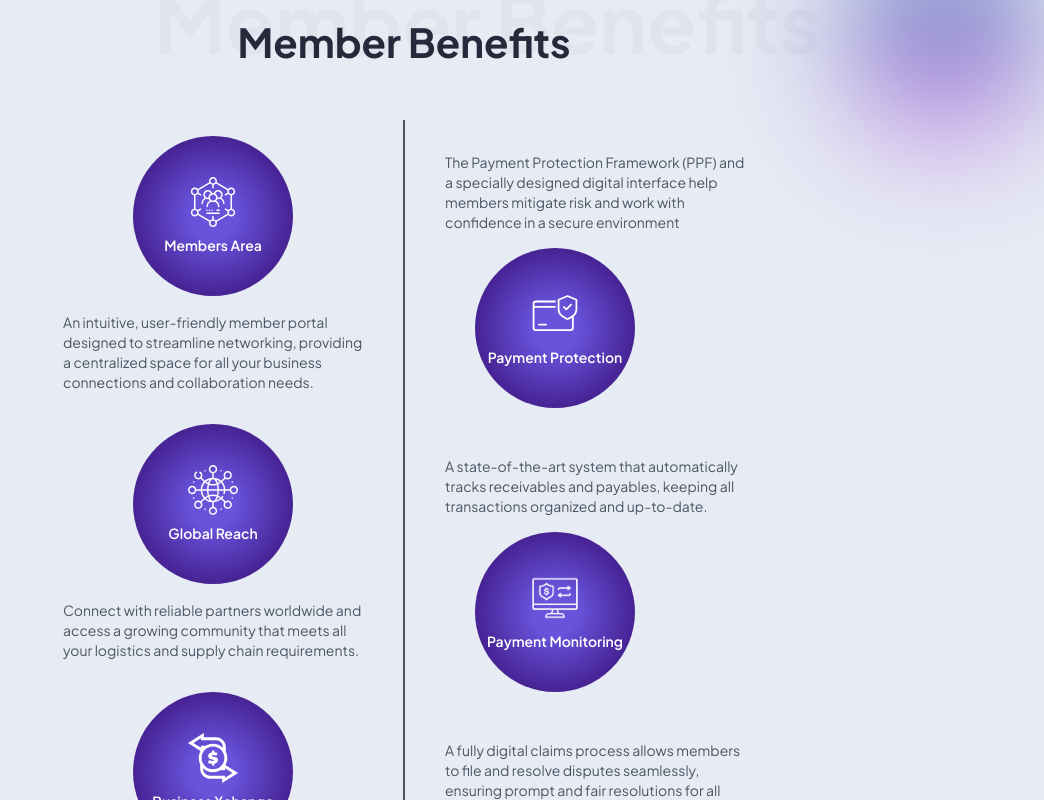
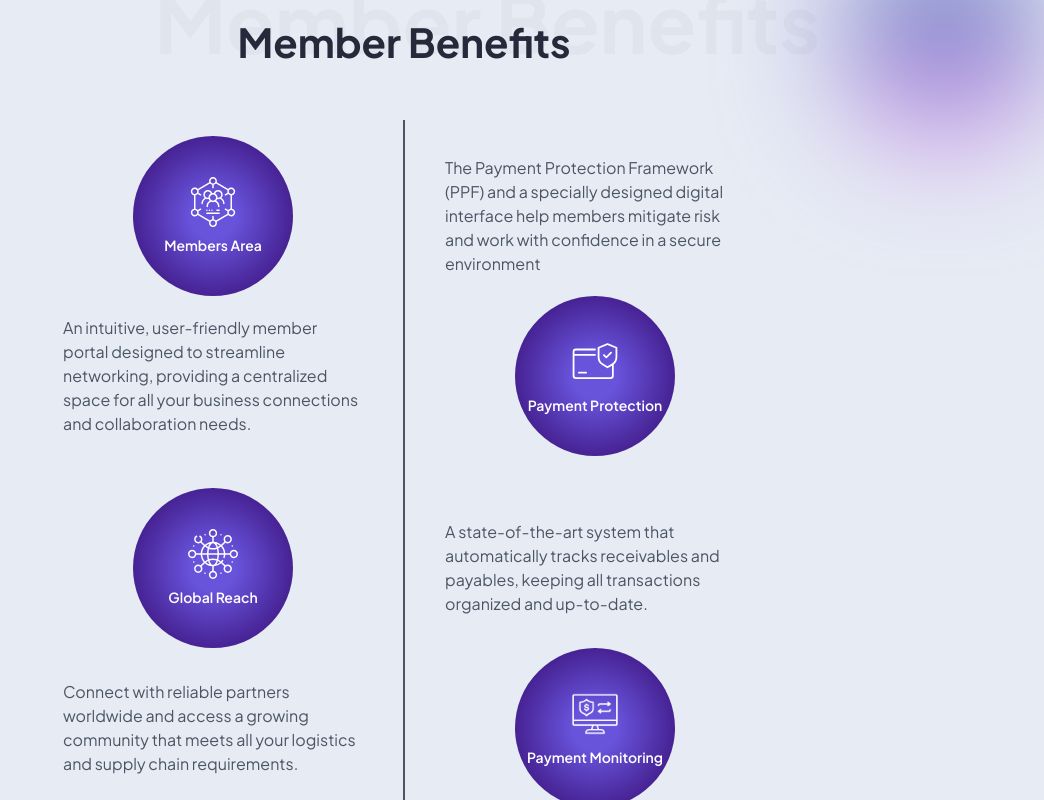
Before and after one commit to shivamchawla98/bng_website, a Next.js app: page /become-a-member in a window 1280 px wide. Shown: the part 3840-4640 px from the top of the page, without its empty margins (236-1280 px from the left). Built offline with nearby package versions, Linux system fonts and the light colour scheme; grey boxes are pictures that could not be loaded.

Commit message:
member benifits alignment, font and gradient correction

```diff
--- a/src/page-components/home/MemberBenifits.jsx
+++ b/src/page-components/home/MemberBenifits.jsx
@@ -154,7 +154,7 @@ function MemberBenefits() {
               <div
                 key={index}
                 className="flex flex-col p-4 justify-center align-middle">
-                <div className="top-0 w-[300px] justify-center flex flex-col items-center">
+                <div className="top-0 w-[300px] justify-center flex flex-col items-center align-middle">
                   <div className="w-40 h-40 bg-cstm-bg-rad-grad-memb-benfts rounded-full flex flex-col items-center justify-center">
                     <Image
                       src={benefit.image}
@@ -168,9 +168,12 @@ function MemberBenefits() {
                       </div>
                     </div>
                   </div>
-                  <p className="text-gray-600 text-sm text-left mt-4">
-                    {benefit.description}
-                  </p>
+
+                  <div class="flex items-center justify-center h-40">
+                    <p className="text-gray-600 text-[16px] text-left">
+                      {benefit.description}
+                    </p>
+                  </div>
                 </div>
               </div>
             ))}
@@ -181,11 +184,13 @@ function MemberBenefits() {
               <div
                 key={index}
                 className="flex flex-col p-4 justify-center align-middle">
-                <div className="top-0 w-[300px] justify-center flex flex-col items-center">
-                  <p className="text-gray-600 text-sm text-left mt-4">
-                    {benefit.description}
-                  </p>
-                  <div className="w-40 h-40 mt-4 bg-cstm-bg-rad-grad-memb-benfts rounded-full flex flex-col items-center justify-center relative right-10">
+                <div className="top-0 w-[300px] justify-center flex flex-col items-center align-middle">
+                  <div class="flex items-center justify-center h-40">
+                    <p className="text-gray-600 text-[16px] text-left">
+                      {benefit.description}
+                    </p>
+                  </div>
+                  <div className="w-40 h-40 bg-cstm-bg-rad-grad-memb-benfts rounded-full flex flex-col items-center justify-center">
                     <Image
                       src={benefit.image}
                       alt="Member Benefits"
```
